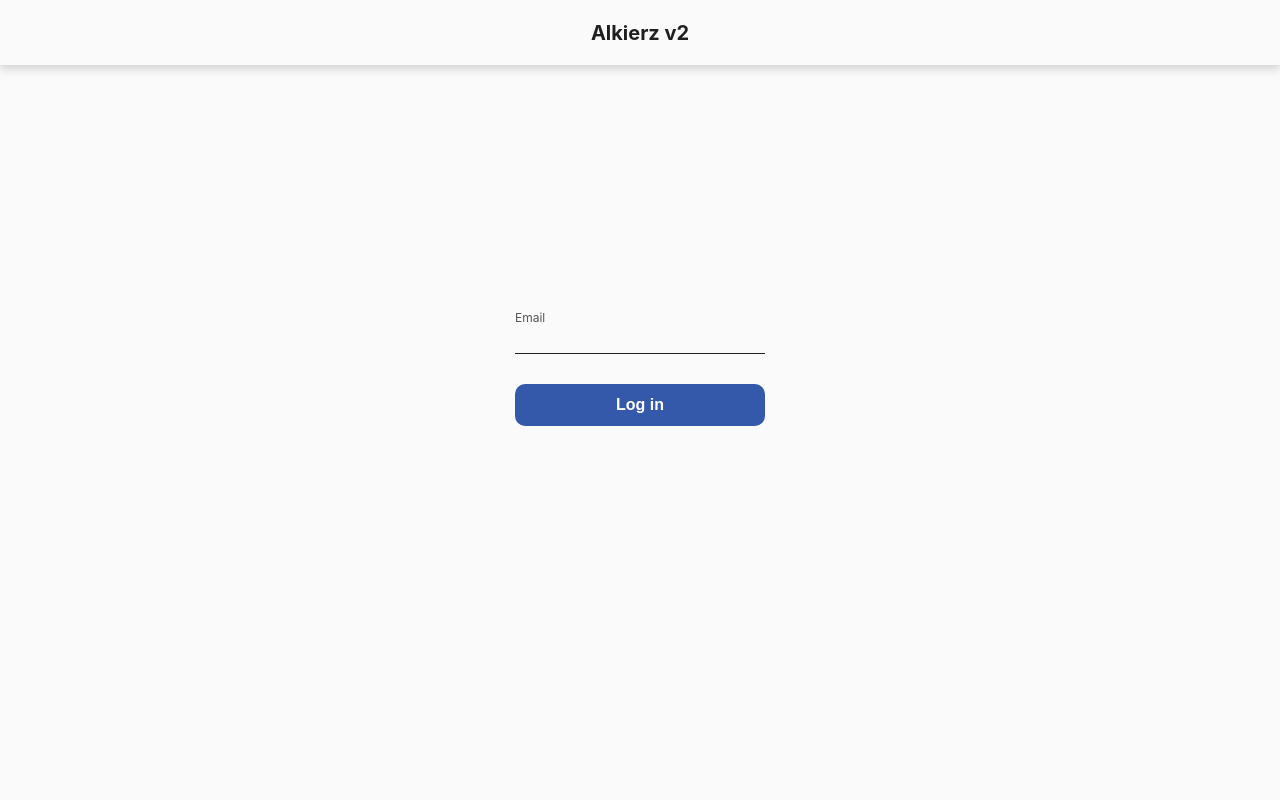
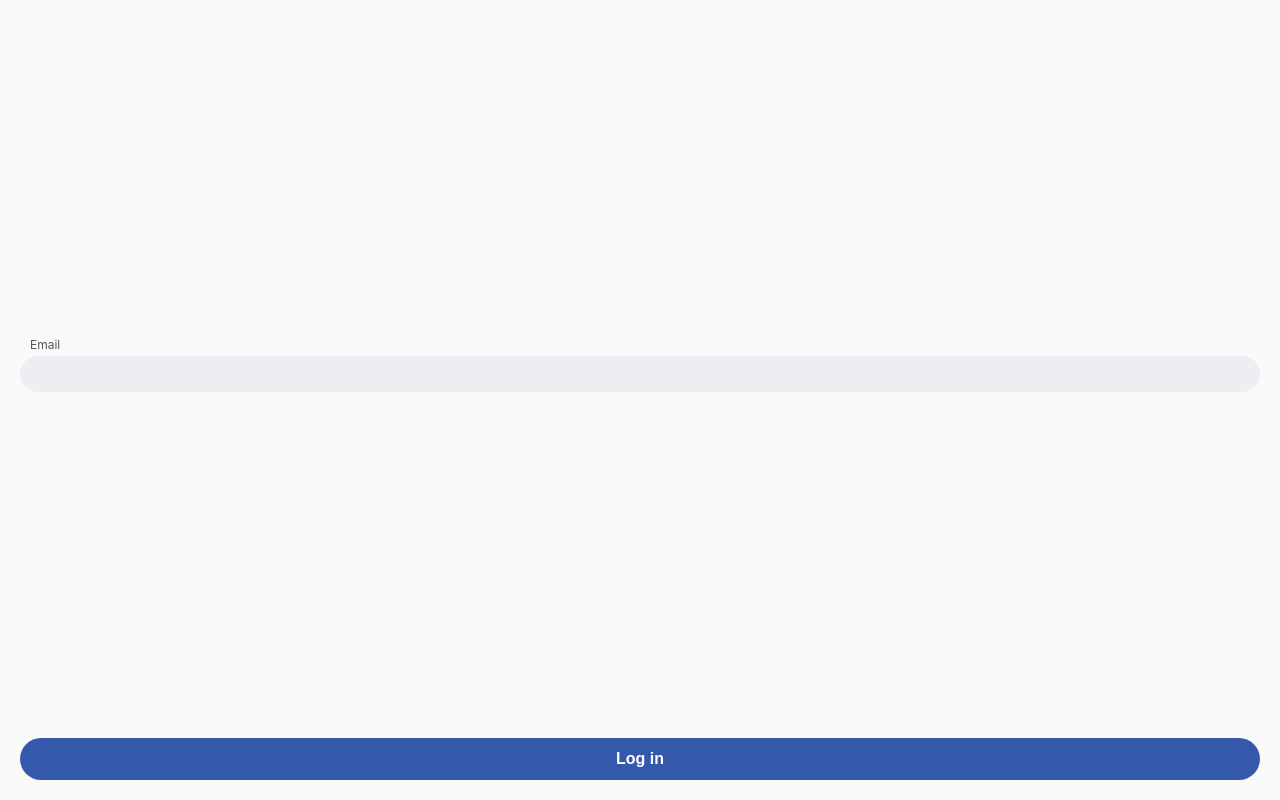
Before and after one commit to Soyusz/AlCalc, a React (Create React App) app: page /login in a window 1280 px wide. Built offline with nearby package versions, Linux system fonts and the light colour scheme.

Commit message:
new login modal

```diff
--- a/src/components/Button.tsx
+++ b/src/components/Button.tsx
@@ -23,15 +23,14 @@ export const Button = ({
 )
 
 const WrapperButton = styled.button<any>`
-  max-width: 200px;
   width: 100%;
-  font-weight: 700;
   padding: 12px 12px;
   background-color: ${({ variant, theme }) => (variant === 'primary' ? theme.colors.primary : theme.colors.white)};
   color: ${({ variant, theme }) => (variant === 'primary' ? theme.colors.white : theme.colors.primary)};
   border: none;
-  border-radius: 10px;
+  border-radius: 100px;
   font-size: 16px;
+  font-weight: 700;
 
   opacity: ${({ disabled }) => (disabled ? 0.5 : 1)};
 
--- a/src/components/Input.tsx
+++ b/src/components/Input.tsx
@@ -68,18 +68,21 @@ const InputContainer = styled.div`
   padding: 0;
   display: flex;
   flex-direction: column;
+  width: 100%;
 `
 
 const InputStyled = styled.input<{ isError: boolean }>`
-  padding: 5px 15px;
+  padding: 10px 12px;
   outline: none;
   align-self: stretch;
   border: none;
-  border-bottom: 1px solid ${(props) => (props.isError ? 'red' : props.theme.colors.black)};
-  background-color: transparent;
-  font-size: 16px;
-  border-radius: 0;
+  background-color: #eceef2;
+  font-size: 14px;
+  border-radius: 100px;
+  box-shadow: none;
   color: ${(props) => (props.isError ? 'red' : 'black')};
+  width: 100%;
+  border: ${(props) => (props.isError ? '1px solid red' : 'none')};
 `
 
 const ErrorMessage = styled.p`
@@ -91,5 +94,7 @@ const ErrorMessage = styled.p`
 
 const Label = styled.label<{ isError: boolean }>`
   font-size: 12px;
+  margin-bottom: 4px;
+  padding-left: 10px;
   color: ${({ isError }) => (isError ? 'red' : '#555555')};
 `
--- a/src/components/Modal.tsx
+++ b/src/components/Modal.tsx
@@ -5,6 +5,7 @@ type ModalProps = {
   isOpen: boolean
   title: string
   text: string
+  icon?: string
   handleClose?: () => void
 }
 
@@ -17,12 +18,13 @@ export const Modal = (p: ModalProps) => {
   if (!p.isOpen) return null
   return (
     <>
-      <Blur onClick={p.handleClose} initial={{ opacity: 0 }} animate={{ opacity: 0.5 }} transition={transitionConfig} />
+      <Blur onClick={p.handleClose} initial={{ opacity: 0 }} animate={{ opacity: 0.7 }} transition={transitionConfig} />
       <Container
         initial={{ translateY: '100vh' }}
         animate={{ translateY: '-50%' }}
         exit={{ translateY: '100vh' }}
         transition={transitionConfig}>
+        {p.icon && <Icon src={p.icon} />}
         <Title>{p.title}</Title>
         <Text>{p.text}</Text>
       </Container>
@@ -35,6 +37,11 @@ const Blur = styled(motion.div)`
   inset: 0;
   background: black;
   z-index: 100;
+`
+
+const Icon = styled.img`
+  height: 50px;
+  object-fit: scale-down;
 `
 
 const Container = styled(motion.div)`
@@ -58,4 +65,9 @@ const Title = styled.div`
   padding: 10px 0;
 `
 
-const Text = styled.div``
+const Text = styled.div`
+  text-align: justify;
+  font-size: 16px;
+  font-weight: 400;
+  color: #333a55;
+`
--- a/src/views/Login/Login.tsx
+++ b/src/views/Login/Login.tsx
@@ -7,6 +7,7 @@ import { useUserContext } from '../../contexts/User/useUserContext'
 import { useNavigation } from '../../hooks/useNavigation'
 import { useLogin } from '../../queries/useLogin'
 import { useMe } from '../../queries/useMe'
+import MailIcon from '../../assets/mail.png'
 
 export const Login = () => {
   const { setToken, token } = useUserContext()
@@ -48,33 +49,24 @@ export const Login = () => {
           error={error ? ['Invalid email'] : undefined}
         />
         <SButton label="Log in" onClick={handleClick} />
-        <Modal
-          isOpen={showAuthSessionModal}
-          title="Authorize your session"
-          text="Lorem ipsum aksjdadja kasj dsaf jsad; fnsda ;fan sf"
-        />
+        <Modal isOpen={showAuthSessionModal} title="Authorize your session" text={descText} icon={MailIcon} />
       </Container>
     </>
   )
 }
 
+const descText =
+  'A link activating this session has been sent to your email address. Click on it to complete the registration process. You may need to check your "spam" folder.'
+
 const Container = styled.div`
-  width: 100%;
-  flex: 1;
-  display: grid !important;
+  justify-content: center;
+  display: grid;
+  grid-template: 1fr auto / 1fr;
+  align-items: center;
   justify-items: center;
-  grid-template: 2fr auto auto 3fr / 1fr;
+  padding: 20px;
 `
 
-const SInput = styled(Input)`
-  grid-row: 2 / 3;
-  width: 250px;
-  max-width: 90vw;
-  align-self: stretch;
-`
+const SInput = styled(Input)``
 
-const SButton = styled(Button)`
-  grid-row: 3 / 4;
-  width: 250px;
-  max-width: 90vw;
-`
+const SButton = styled(Button)``
--- a/src/views/Templates/DefaultTemplate.tsx
+++ b/src/views/Templates/DefaultTemplate.tsx
@@ -18,7 +18,6 @@ export const DefaultTemplate: React.FC<DefaultTemplateProps> = ({ children, clas
 
   return (
     <Container className={className}>
-      <Header onIconClick={() => setShowSidebar(!showSidebar)} />
       <Sidebar show={showSidebar} afterClick={() => setShowSidebar(false)} />
       <Content
         onClick={handleClickContent}
@@ -38,22 +37,21 @@ const Container = styled.div`
   height: 100vh;
   overflow: hidden;
   display: grid;
-  grid-template: 60px 1fr / auto 100vw;
+  grid-template: 1fr / auto 100vw;
   perspective: 200px;
 `
 
 const Content = styled(motion.div)<{ padding?: string }>`
-  display: grid;
-  grid-template: 1fr / 1fr;
+  grid-column: 2 / 3;
+  grid-row: 1 / 3;
+  z-index: 32;
+  display: flex;
   overflow: hidden;
-  z-index: 32;
-  grid-column: 2 / 3;
-  grid-row: 2 / 3;
+  align-items: stretch;
   & > div {
-    display: flex;
     flex-direction: column;
-    align-items: center;
     overflow: scroll;
+    flex: 1;
   }
 `
 
```
Also changed, not shown: src/assets/mail.png (added).
